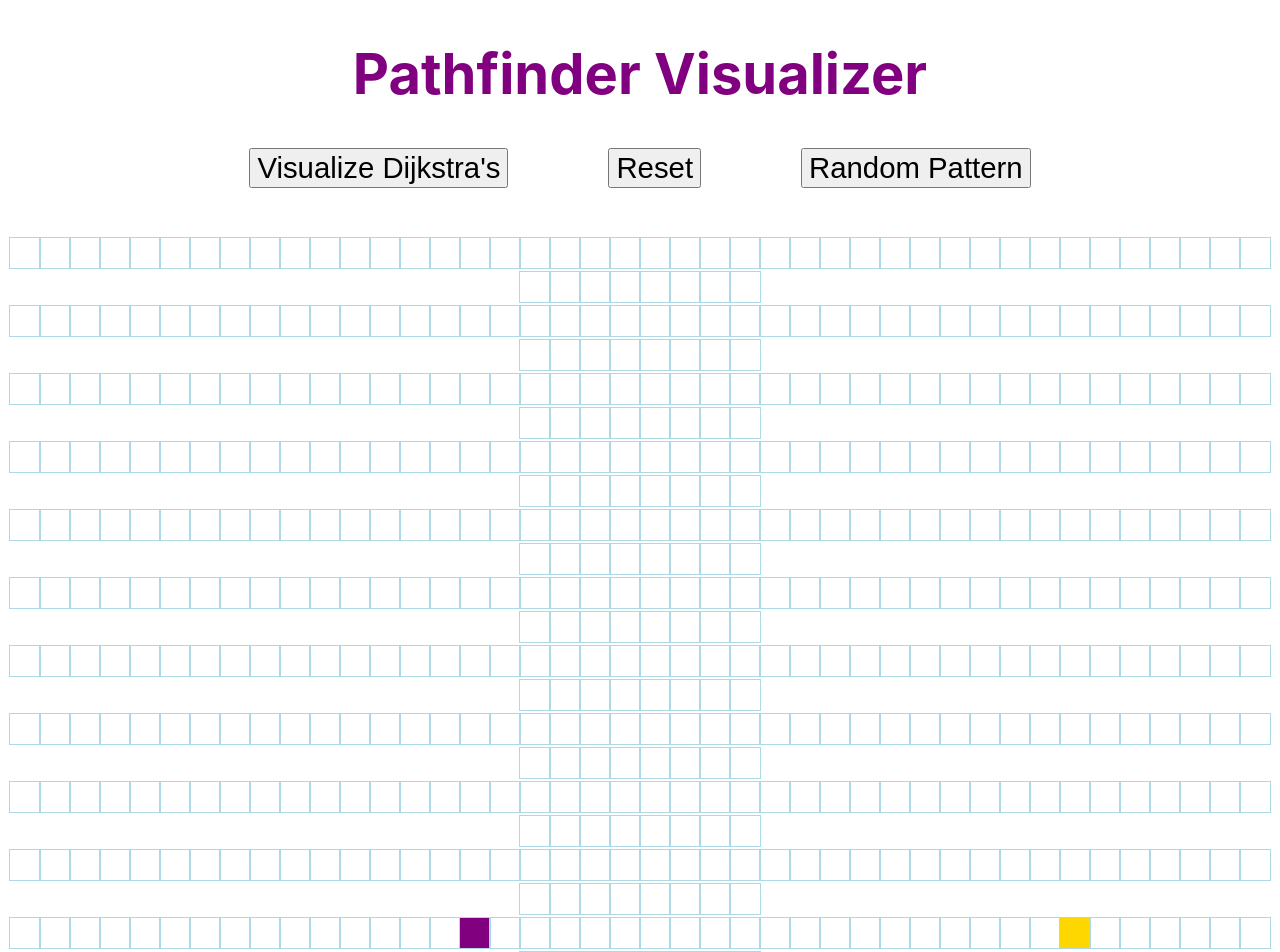
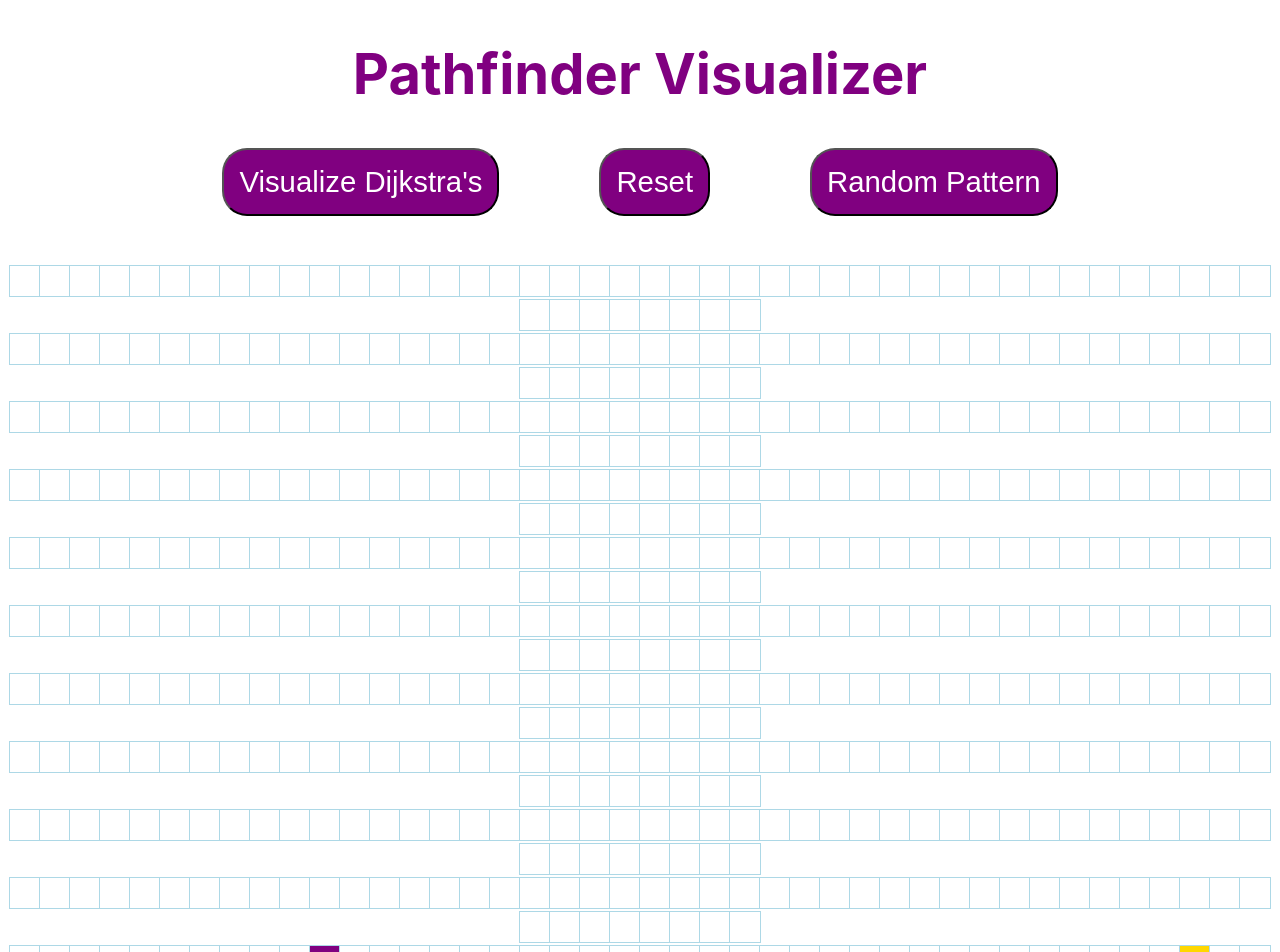
Before and after one commit to AthleticCasual/Pathfinder, a React (Create React App) app: page / in a window 1280 px wide. Shown: the top 952 px of the page. Built offline with nearby package versions, Linux system fonts and the light colour scheme.

Commit message:
finished inital version

```diff
--- a/src/Pathfinder/Node/Node.css
+++ b/src/Pathfinder/Node/Node.css
@@ -1,5 +1,6 @@
 .node {
   outline: 1px solid lightblue;
+  background-color: white;
   height: 30px;
   width: 30px;
   display: inline-block;
@@ -7,15 +8,103 @@
 }
 
 .node-start,
-.node-start.visited {
+.node-start.visited,
+.node-start.path {
   background-color: purple;
 }
 
 .node-end,
-.node-end.visited {
+.node-end.visited,
+.node-end.path {
   background-color: gold;
 }
 
 .node-wall {
-  background-color: black;
+  animation-name: wallAnimation;
+  animation-duration: 0.2s;
+  animation-timing-function: linear;
+  animation-delay: 0;
+  animation-direction: alternate;
+  animation-iteration-count: 1;
+  animation-fill-mode: forwards;
+  animation-play-state: running;
 }
+
+@keyframes wallAnimation {
+  0% {
+    transform: scale(0.6);
+    background-color: black;
+  }
+
+  50% {
+    transform: scale(1.2);
+    background-color: black;
+  }
+
+  100% {
+    transform: scale(1);
+    background-color: black;
+    opacity: 0.7;
+  }
+}
+
+.visited {
+  animation-name: visitedAnimation;
+  animation-duration: 1.5s;
+  animation-timing-function: ease-out;
+  animation-delay: 0;
+  animation-direction: alternate;
+  animation-iteration-count: 1;
+  animation-fill-mode: forwards;
+  animation-play-state: running;
+}
+
+@keyframes visitedAnimation {
+  0% {
+    transform: scale(0.3);
+    background-color: lightgreen;
+    border-radius: 100%;
+  }
+
+  50% {
+    background-color: purple;
+  }
+
+  75% {
+    transform: scale(1.2);
+    background-color: gold;
+  }
+
+  100% {
+    transform: scale(1);
+    background-color: lightcoral;
+  }
+}
+
+.path {
+  animation-name: shortestPath;
+  animation-duration: 1.5s;
+  animation-timing-function: ease-out;
+  animation-delay: 0;
+  animation-direction: alternate;
+  animation-iteration-count: 1;
+  animation-fill-mode: forwards;
+  animation-play-state: running;
+}
+
+@keyframes shortestPath {
+  0% {
+    transform: scale(0.6);
+    background-color: lightgreen;
+  }
+
+  50% {
+    transform: scale(1.2);
+    background-color: lightgreen;
+  }
+
+  100% {
+    transform: scale(1);
+    background-color: lightgreen;
+  }
+}
--- a/src/Pathfinder/Node/Node.jsx
+++ b/src/Pathfinder/Node/Node.jsx
@@ -20,7 +20,6 @@ export default class Node extends Component {
     } else if (this.state.isEnd) {
       return "node-end";
     } else if (this.state.isWall) {
-      console.log("yay we got a wall");
       return "node-wall";
     } else {
       return "";
@@ -33,11 +32,32 @@ export default class Node extends Component {
 
   render() {
     let { row, col } = this.state;
+    // let className = () => {
+    //   if (this.state.isStart) {
+    //     return "node-start";
+    //   } else if (this.state.isEnd) {
+    //     return "node-end";
+    //   } else if (this.state.isWall) {
+    //     return "node-wall";
+    //   } else {
+    //     return "";
+    //   }
+    // };
+
+    let className = this.state.isEnd
+      ? "node-end"
+      : this.state.isStart
+      ? "node-start"
+      : this.state.isWall
+      ? "node-wall"
+      : "";
+
     return (
       <div
         id={this.getId()}
-        className={"node " + this.getClass()}
+        className={`node ${className}`}
         onMouseDown={() => this.props.onMouseDown(row, col)}
+        onMouseLeave={() => this.props.onMouseLeave(row, col)}
         onMouseEnter={() => this.props.onMouseEnter(row, col)}
         onMouseUp={() => this.props.onMouseUp()}
       ></div>
--- a/src/Pathfinder/Pathfinder.css
+++ b/src/Pathfinder/Pathfinder.css
@@ -7,20 +7,18 @@ h1 {
 button {
   margin: 0px 50px 50px 50px;
   font-size: 22pt;
+  color: white;
+  background-color: purple;
+  padding: 15px;
+  border-radius: 25px;
+}
+
+p {
+  font-size: 32pt;
+  color: purple;
+  margin: 30px;
 }
 
 .grid {
   margin-bottom: 80px;
 }
-
-.visited {
-  background-color: blue;
-}
-
-.path {
-  background-color: magenta;
-}
-
-.wall {
-  background-color: grey;
-}
--- a/src/Pathfinder/Pathfinder.jsx
+++ b/src/Pathfinder/Pathfinder.jsx
@@ -8,9 +8,9 @@ const ROWS = 20;
 const COLS = 50;
 
 const START_ROW = 10;
-const START_COL = 15;
+const START_COL = 10;
 const END_ROW = 10;
-const END_COL = 35;
+const END_COL = 39;
 
 export default class Pathfinder extends Component {
   constructor(props) {
@@ -18,6 +18,8 @@ export default class Pathfinder extends Component {
     this.state = {
       grid: [],
       mousePressed: false,
+      startPressed: false,
+      endPressed: false,
       reset: false,
     };
   }
@@ -74,14 +76,17 @@ export default class Pathfinder extends Component {
   animateVisited(visited, pathInOrder) {
     for (let i = 0; i <= visited.length; i++) {
       if (i === visited.length) {
+        if (!visited[i - 1].isEnd) {
+          document.getElementById("message").textContent = "No Path Found";
+        }
         setTimeout(() => {
           this.animatePath(pathInOrder);
-        }, 5 * i);
+        }, 15 * i);
       } else {
         setTimeout(function () {
           let id = visited[i].row + "," + visited[i].col;
           document.getElementById(id).classList.add("visited");
-        }, 5 * i);
+        }, 15 * i);
       }
     }
   }
@@ -110,27 +115,50 @@ export default class Pathfinder extends Component {
     let newGrid = this.state.grid;
     let node = newGrid[row][col];
     if (!node.isStart && !node.isEnd) {
-      newGrid[row][col].isWall = !newGrid[row][col].isWall;
+      node.isWall = !node.isWall;
       let gridNode = document.getElementById(row + "," + col);
-      gridNode.classList.toggle("wall");
+      gridNode.classList.toggle("node-wall");
       this.setState({ grid: newGrid });
-      this.setState({ mousePressed: true });
+      // } else if (node.isStart) {
+      //   this.setState({ startPressed: true });
+      // } else if (node.isEnd) {
+      //   this.setState({ endPressed: true });
     }
+    this.setState({ mousePressed: true });
+  }
+
+  mouseLeave(row, col) {
+    let newGrid = this.state.grid;
+    // let node = newGrid[row][col];
+    // if (this.state.mousePressed) {
+    //   if (node.isStart) {
+    //     node.isStart = false;
+    //   } else if (node.isEnd) {
+    //     node.isEnd = false;
+    //   }
+    // }
+    this.setState({ grid: newGrid });
   }
 
   mouseEnter(row, col) {
     let newGrid = this.state.grid;
     let node = newGrid[row][col];
-    if (this.state.mousePressed && !node.isStart && !node.isEnd) {
-      newGrid[row][col].isWall = true;
-      let gridNode = document.getElementById(row + "," + col);
-      gridNode.classList.add("wall");
-      this.setState({ grid: newGrid });
+    if (this.state.mousePressed) {
+      if (!node.isStart && !node.isEnd && !this.state.startPressed && !this.state.endPressed) {
+        node.isWall = true;
+        let gridNode = document.getElementById(row + "," + col);
+        gridNode.classList.add("node-wall");
+        this.setState({ grid: newGrid });
+        // } else if (this.state.startPressed) {
+        //   node.isStart = true;
+        // } else if (this.state.endPressed) {
+        //   node.isEnd = true;
+      }
     }
   }
 
   mouseUp() {
-    this.setState({ mousePressed: false });
+    this.setState({ mousePressed: false, startPressed: false, endPressed: false });
   }
 
   randomPattern() {
@@ -141,7 +169,7 @@ export default class Pathfinder extends Component {
         let num = Math.floor(Math.random() * Math.floor(3));
         if (num === 0 && !node.isStart && !node.isEnd) {
           node.isWall = true;
-          document.getElementById(node.row + "," + node.col).classList.add("wall");
+          document.getElementById(node.row + "," + node.col).classList.add("node-wall");
         }
       }
     }
@@ -155,12 +183,13 @@ export default class Pathfinder extends Component {
         let currentNode = document.getElementById(node.row + "," + node.col);
         currentNode.classList.remove("visited");
         currentNode.classList.remove("path");
-        currentNode.classList.remove("wall");
+        currentNode.classList.remove("node-wall");
       }
     }
     this.setState({ grid: this.getInitialGrid() });
     document.getElementById("dijkstra-btn").disabled = false;
     document.getElementById("random-btn").disabled = false;
+    document.getElementById("message").textContent = "";
   }
 
   render() {
@@ -169,13 +198,14 @@ export default class Pathfinder extends Component {
     return (
       <main>
         <h1>Pathfinder Visualizer</h1>
-        <button id="dijkstra-btn" onClick={() => this.visualizeDijkstra()}>
+        <p id="message"></p>
+        <button id="dijkstra-btn" class="button" onClick={() => this.visualizeDijkstra()}>
           Visualize Dijkstra's
         </button>
-        <button id="reset-btn" onClick={() => this.resetGrid()}>
+        <button id="reset-btn" class="button" onClick={() => this.resetGrid()}>
           Reset
         </button>
-        <button id="random-btn" onClick={() => this.randomPattern()}>
+        <button id="random-btn" class="button" onClick={() => this.randomPattern()}>
           Random Pattern
         </button>
         <div id="grid" className="grid">
@@ -193,6 +223,7 @@ export default class Pathfinder extends Component {
                       isWall={node.isWall}
                       mousePressed={this.state.mousePressed}
                       onMouseDown={(row, col) => this.mouseDown(row, col)}
+                      onMouseLeave={(row, col) => this.mouseLeave(row, col)}
                       onMouseEnter={(row, col) => this.mouseEnter(row, col)}
                       onMouseUp={() => this.mouseUp()}
                     ></Node>
```
